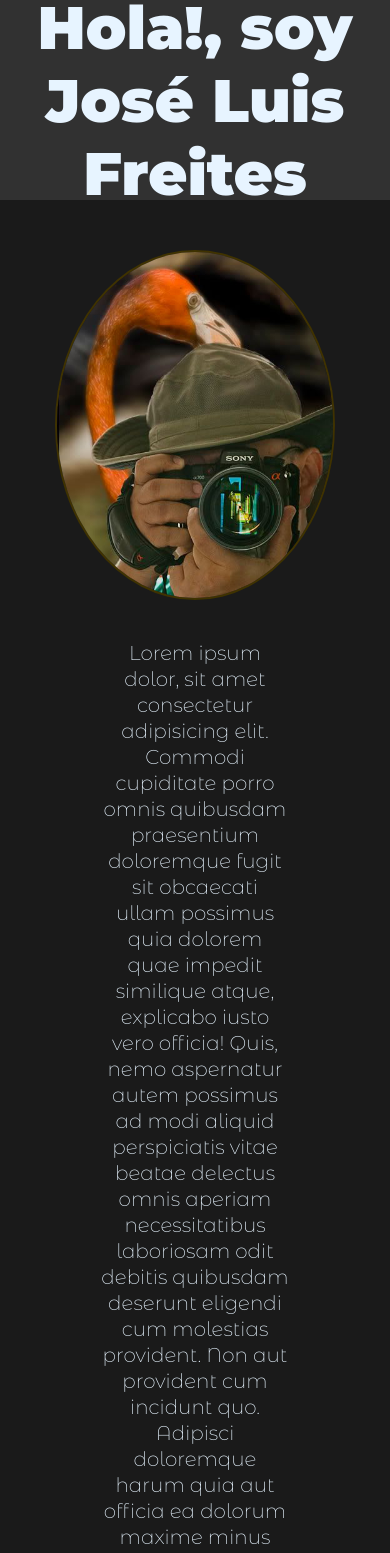
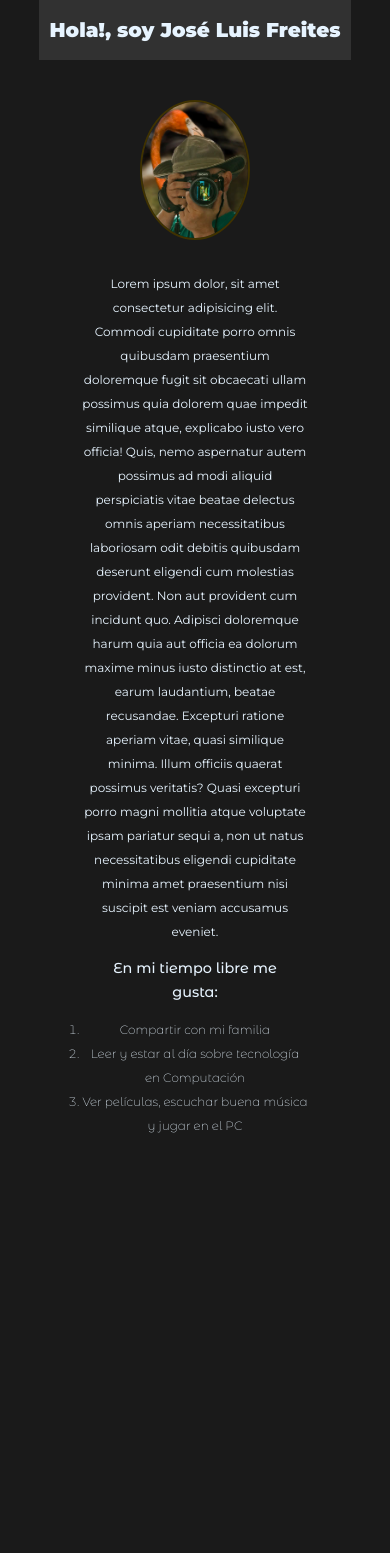
Before and after one commit to JLbr2022/react-ejercicio-aula-05, a React (Create React App) app: page / in a window 390 px wide. Shown: the top 1553 px of the page. After the commit the page ends 1194 px from the top, so only its background shows below. Built offline with nearby package versions, Linux system fonts and the light colour scheme.

Commit message:
ADD: responsivity

```diff
--- a/src/App.css
+++ b/src/App.css
@@ -12,6 +12,7 @@ body {
   color: rgb(231, 244, 255);
   font-family: montserrat, sans-serif;
   font-size: 20px;
+  scroll-behavior: smooth;
 }
 
 .centered {
@@ -22,6 +23,8 @@ body {
 }
 
 .App {
+  width: 80%;
+  margin: 0 auto;
   display: flex;
   flex-direction: column;
   text-align: center;
@@ -31,12 +34,14 @@ body {
 }
 
 .header {
-  background-color: rgb(49, 49, 49);
   width: 100%;
   height: 10em;
+  background-color: rgb(49, 49, 49);
+  transition-duration: .3s;
 }
 
 .Title {
   font-size: 1.5em;
   font-weight: 200;
+  transition-duration: .3s;
 }
--- a/src/components/MyInfo/MyInfo.css
+++ b/src/components/MyInfo/MyInfo.css
@@ -1,46 +1,107 @@
 .main {
-  padding-top: 1.5em;
+  padding: 3em 0em 1.5em 0em;
 }
 
 .MyPhoto {
-  padding-top: 2em;
+  padding-top: 1.5em;
   padding-left: 2em;
   height: 350px;
   width: 280px;
   border-radius: 50%;
   border: 2px solid rgb(63, 50, 1);
   margin: 0 auto;
-  margin: 20px;
   overflow: hidden;
   object-fit: cover;
   display: flex;
   justify-content: center;
   align-items: center;
+  transition-duration: .5s;
 }
 
 .imgMyPhoto {
   width: 350px;
+  transition-duration: .5s;
 }
 
 .Paragraph {
-  font-family: 'Montserrat Alternates',
-    sans-serif;
   font-weight: 200;
-  padding: 1em 5em 1.5em 5em;
-  line-height: 1.3em;
+  padding: 3em 5em 1.5em 5em;
+  line-height: 2em;
+  transition-duration: .3s;
 }
 
 .List h3 {
   font-size: 1.5em;
   font-weight: 400;
-  margin-bottom: 1.5em;
+  padding: 1em 2.5em 1.5em 2.5em;
+  transition-duration: .3s;
 }
 
-
 .List {
+  font-family: 'Montserrat Alternates', sans-serif;
   font-weight: 100;
   margin-bottom: 2em;
-  font-family: 'Montserrat Alternates',
-    sans-serif;
   font-weight: 200;
+  line-height: 2em;
+  transition-duration: .3s;
 }
+
+@media screen and (max-width: 600px) {
+
+  .header {
+    width: 100%;
+    height: 3em;
+    background-color: rgb(49, 49, 49);
+    transition-duration: .3s;
+  }
+
+  .Title {
+    font-size: .5em;
+    font-weight: 200;
+    transition-duration: .3s;
+  }
+
+  .main {
+    padding: 1em 0em 1em 0em;
+  }
+
+  .MyPhoto {
+    position: relative;
+    padding-bottom: 1.5em;
+    padding-right: 2em;
+    height: 140px;
+    width: 110px;
+    border-radius: 50%;
+    border: 2px solid rgb(63, 50, 1);
+    margin: 0 auto;
+    margin: 20px;
+    overflow: hidden;
+    object-fit: cover;
+    display: flex;
+    justify-content: center;
+    align-items: center;
+    transition-duration: .3s;
+  }
+
+  .imgMyPhoto {
+    width: 120px;
+    transition-duration: .3s;
+  }
+
+  .Paragraph {
+    padding: 1em 1em 1em 1em;
+    font-size: .6em;
+    transition-duration: .3s;
+  }
+
+  .List h3 {
+    font-size: 1.2em;
+    padding: 0em 1em 1em 1em;
+    font-weight: 500;
+  }
+
+  .List {
+    font-size: .6em;
+    padding: 0em 1em 1em 1em;
+  }
+}
--- a/src/components/MyInfo/MyInfo.js
+++ b/src/components/MyInfo/MyInfo.js
@@ -2,13 +2,14 @@ import React from "react";
 import "./MyInfo.css";
 function MyInfo(props) {
   return (
-    <div className="App">
+    <div className="container">
       <header className="header centered">
         <div className="Title">
           <h1>Hola!, soy José Luis Freites</h1>
         </div>
       </header>
 
+      <div className="App">
         <main className="main centered">
           <div className="MyPhoto">
             <img
@@ -31,6 +32,7 @@ function MyInfo(props) {
           </div>
         </main>
       </div>
+    </div>
   );
 }
 
```
Lines whose indentation alone changed are shown as unchanged.
